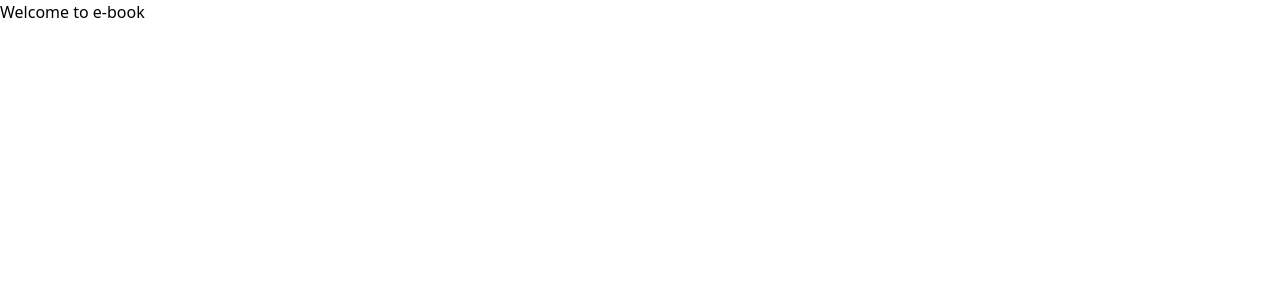
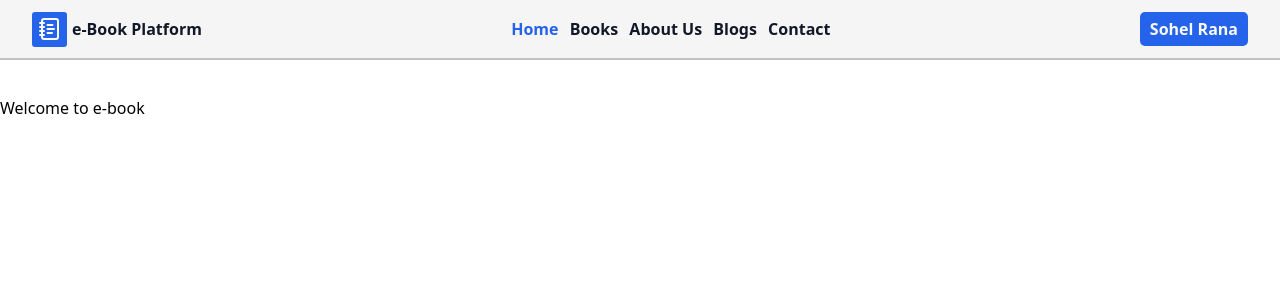
Before and after one commit to sohelrana2002/eBook-Application, a Next.js app in the folder client/: page / in a window 1280 px wide. Shown: the top 300 px of the page. Built offline with nearby package versions, Linux system fonts and the light colour scheme.

Commit message:
changes when working in navbar

```diff
--- a/client/src/app/globals.css
+++ b/client/src/app/globals.css
@@ -1 +1,16 @@
 @import "tailwindcss";
+
+:root {
+    --white: #F9FAFB;
+    --black: #111827;
+    --blue: #2563EB;
+    --darker-blue: #1D4ED8;
+    --Accent: #6366F1;
+    --border: rgba(128, 128, 128, 0.446);
+
+
+    /* --width-lg-screen: 91%;
+    --width-md-screen: 90%;
+    --width-sm-screen: 93%; */
+    --transition: all .4s ease;
+}
--- a/client/src/app/layout.js
+++ b/client/src/app/layout.js
@@ -1,5 +1,6 @@
 import { Geist, Geist_Mono } from "next/font/google";
 import "./globals.css";
+import Navbar from "@/shared/navbar/Navbar";
 
 const geistSans = Geist({
   variable: "--font-geist-sans",
@@ -20,7 +21,8 @@ export default function RootLayout({ children }) {
   return (
     <html lang="en" data-arp="">
       <body data-new-gr-c-s-check-loaded="14.1232.0" data-gr-ext-installed="">
-        {children}
+        <Navbar />
+        <div className="pt-[6rem]">{children}</div>
       </body>
     </html>
   );
```
Also changed, not shown: client/package.json (+5 -4 lines), 1 other file (tests, documents, lock files or other folders).
